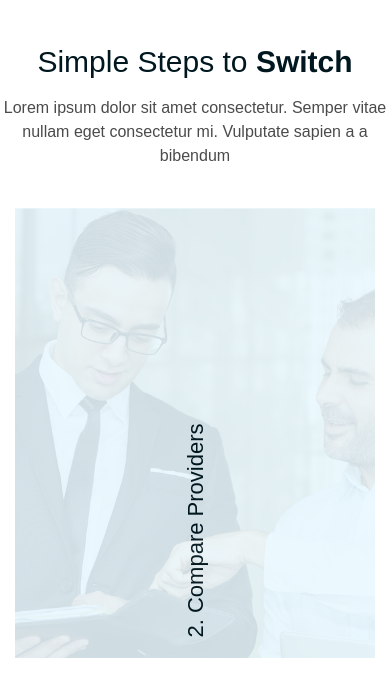
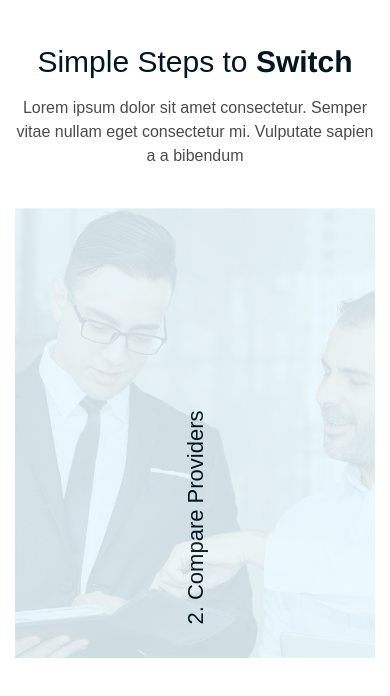
Before and after one commit to nupurbishnoi549/react-swiper, a React (Vite) app: page / in a window 390 px wide. Shown: the top 696 px of the page. Built offline with nearby package versions, Linux system fonts and the light colour scheme; a web font is replaced by a local one.

Commit message:
text align

```diff
--- a/src/components/Slider.jsx
+++ b/src/components/Slider.jsx
@@ -8,7 +8,7 @@ import 'swiper/css/pagination';
 const SimpleSteps = () => {
     return (
         <div className='max-lg:pb-[44px] py-11'>
-            <div className="2xl:container">
+            <div className="2xl:container max-sm:px-3">
                 <h2 className='text-[#00171F] font-normal text-5xl max-md:text-3xl pb-4 text-center'>
                     Simple Steps to <span className='font-bold'>Switch</span>
                 </h2>
@@ -37,10 +37,10 @@ const SimpleSteps = () => {
                                 <img className='max-w-[360px] w-full' src={obj.stepImg} alt={obj.alt} />
                                 <div className='absolute group-hover:h-0 group-hover:w-0 group-hover:top-1/2 group-hover:left-full group-hover:translate-y-[70%] group-hover:translate-x-[-50%] group-hover:opacity-80 group-hover:z-10 duration-700 ease-in-out bg-[#EAF9FFF0] opacity-94 top-0 left-0 w-full h-full'>
                                     <div className='relative w-full h-full'>
-                                        <p className={`absolute translate-x-[-50%] md:text-[32px] text-[22px] font-normal text-center text-[#00171F] -rotate-90 min-w-[574px] group-hover:hidden ${i === 0 ? "top-1/2 left-1/2" : i === 1 ? "top-[68%] left-1/2" : i === 2 ? "top-[74%] left-1/2" : i === 3 ? "top-[65.5%] left-1/2" : ""}`}>{obj.imgContent}</p>
+                                        <p className={`absolute translate-x-[-50%] md:text-[32px] text-[22px] font-normal text-center text-[#00171F] -rotate-90 min-w-[574px] group-hover:hidden ${i === 0 ? "top-[47%] left-1/2" : i === 1 ? "top-[65%] left-1/2" : i === 2 ? "top-[71.5%] left-1/2" : i === 3 ? "top-[62.5%] left-1/2" : ""}`}>{obj.imgContent}</p>
                                     </div>
                                 </div>
-                                <div className='bg-[#003459] absolute top-[-50%] group-hover:top-[73%] group-hover:bottom-0 duration-700 ease-in-out w-full p-8'>
+                                <div className='bg-[#003459] absolute top-[-50%] group-hover:top-[73%] group-hover:bottom-0 duration-700 ease-in-out w-full p-5'>
                                     <h4 className='text-[32px] font-normal pb-3 text-white'>{obj.heading}</h4>
                                     <p className='text-white text-base'>{obj.description}</p>
                                 </div>
```
